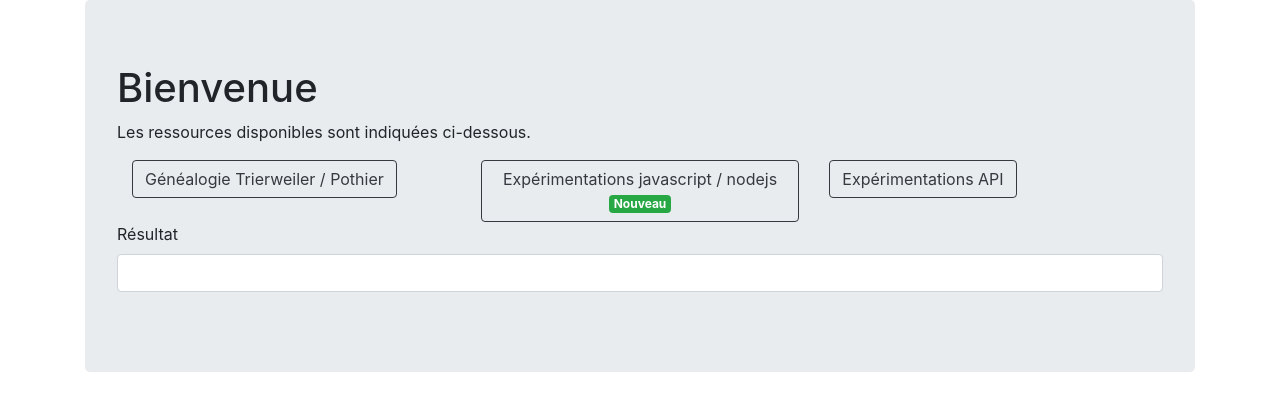
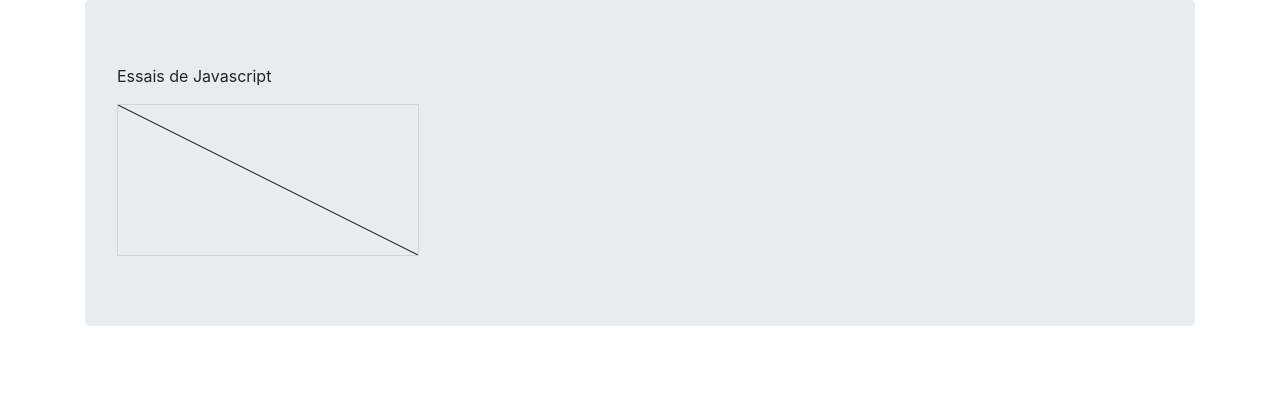
Before and after one commit to franztrierweiler/www_trierweiler, a plain HTML site: page jstrial.html in a window 1280 px wide. Drawn offline with nearby package versions, Linux system fonts and the light colour scheme.

Commit message:
Essai de graphique

```diff
--- a/jstrial.html
+++ b/jstrial.html
@@ -1,110 +1,30 @@
 <!DOCTYPE html>
-<html lang="en">
-  <head>
-    <meta charset="utf-8">
-    <meta http-equiv="X-UA-Compatible" content="IE=edge">
-    <meta name="viewport" content="width=device-width, initial-scale=1">
-
-    <!-- The above 3 meta tags *must* come first in the head; any other head content must come *after* these tags -->
-    <meta name="description" content="">
-    <meta name="author" content="">
-    <link rel="icon" href="../../favicon.ico">
-
-    <title>Trierweiler</title>
+<html>
 
     <link href="https://stackpath.bootstrapcdn.com/bootstrap/4.3.1/css/bootstrap.min.css" rel="stylesheet" integrity="sha384-ggOyR0iXCbMQv3Xipma34MD+dH/1fQ784/j6cY/iJTQUOhcWr7x9JvoRxT2MZw1T" crossorigin="anonymous">
     <script src="https://stackpath.bootstrapcdn.com/bootstrap/4.3.1/js/bootstrap.bundle.min.js" integrity="sha384-xrRywqdh3PHs8keKZN+8zzc5TX0GRTLCcmivcbNJWm2rs5C8PRhcEn3czEjhAO9o" crossorigin="anonymous"></script>
 
-    <!-- HTML5 shim and Respond.js for IE8 support of HTML5 elements and media queries -->
-    <!--[if lt IE 9]>
-      <script src="https://oss.maxcdn.com/html5shiv/3.7.3/html5shiv.min.js"></script>
-      <script src="https://oss.maxcdn.com/respond/1.4.2/respond.min.js"></script>
-    <![endif]-->
+    <body>
 
-    <script>
-        function check_login(login, password)
-        {
-            console.log("Login=" + login + 	"-Password=" + password);
-            console.log(document.getElementById('inputEmail').value );
-            if (login.localeCompare("drfalken@altair.fr")==0)
-            {
-                console.log("User found");
-                if (password.localeCompare("wargames")==0)
-                    window.location.replace("./main.html");
-            }
-        }
+        <div class="container">
+            <div class="jumbotron">
 
-        function change_badge(id)
-        {
-            document.getElementById(id).innerHTML = "TESTING";
-        }
+                <p>Essais de Javascript</p>
 
-        function change_output_text(id, value)
-        {
-            console.log(document.getElementById(id).innerHTML);
-            document.getElementById(id).value = value;
-        }
+                <canvas id="myCanvas" width="300" height="150" style="border:1px solid #d3d3d3;">Your browser does not support the HTML5 canvas tag.
+                </canvas>
 
-        function send_req()
-        {
-            console.log("-- send_req");
-            const my_http = new XMLHttpRequest();
-            const my_url = "http://35.180.183.10:3000/api/v0/";
+                <script>
+                    var c = document.getElementById("myCanvas");
+                    var ctx = c.getContext("2d");
+                    ctx.beginPath();
+                    ctx.moveTo(0, 0);
+                    ctx.lineTo(300, 150);
+                    ctx.stroke();
+                </script>
 
-            my_http.open("POST", my_url);
-            my_http.onreadystatechange = function () {
-                if(this.readyState === 4 && this.status === 200)
-                    console.log(this.responseText);
-                    change_output_text("result",this.responseText);
-            };
-            //my_http.send();
-            my_http.send(JSON.stringify({ "email": "hello@user.com", "response": { "name": "Tester" } }));
-        }
-    </script>
+            </div>
+        </div>
 
-  </head>
-
-  <body>
-
-    <div class="container">
-        <div class="jumbotron">
-            <h1>Bienvenue</h1>
-            <p>Les ressources disponibles sont indiquées ci-dessous.</p>
-
-            <div class="container">
-              <div class="row">
-                <div class="col">
-                    <button type="button" class="btn btn-outline-dark" onclick="window.location.href='https://www.geneanet.org/profil/ftrierweiler'">Généalogie Trierweiler / Pothier </button>
-                </div>
-                <div class="col">
-                    <button type="button"
-                    onclick="change_badge('badge_ex_js')"
-                    class="btn btn-outline-dark">Expérimentations javascript / nodejs <span id="badge_ex_js" class="badge badge-success">Nouveau</span>
-                    </button>
-                </div>
-                <div class="col">
-                    <button type="button"
-                    onclick="send_req()"
-                    class="btn btn-outline-dark">Expérimentations API
-                    </button>
-                </div>
-              </div>
-            </div>
-
-            <form action="">
-                <div class="form-group">
-                    <label for="email">Résultat</label>
-                    <input type="email" class="form-control" id="result">
-                </div>
-            </form>
-
-        </div>
-    </div>
-
-
-    </div>
-
-    <!-- IE10 viewport hack for Surface/desktop Windows 8 bug -->
-    <script src="../../assets/js/ie10-viewport-bug-workaround.js"></script>
-  </body>
+    </body>
 </html>
```
